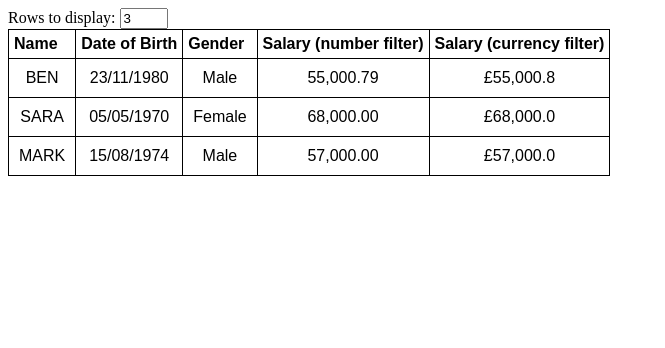
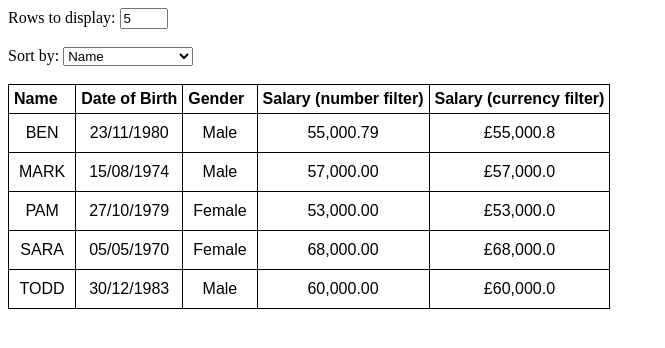
Before and after one commit to MariuszSzlachta/Learn-AngularJS, a plain HTML site: page index.html in a window 1280 px wide. Shown: the whole page, without its empty margins (0-665 px from the left). Drawn offline with Linux system fonts and the light colour scheme.

Commit message:
Sorting table using orderBy and input:select

```diff
--- a/index.html
+++ b/index.html
@@ -24,11 +24,31 @@
         padding: 5px;
         text-align: left;
     }
+
   </style>
 </head>
 <body ng-app="myModule">
   <div ng-controller="dataController">
-    Rows to display: <input type="number" ng-model="rowCount" step="1" max="5" min="0" />
+    <div>
+      <span>
+        Rows to display:
+      </span>
+      <input type="number" ng-model="rowCount" step="1" max="5" min="0" />
+    </div>
+    <br/>
+    <div>
+      <span>
+        Sort by:
+      </span>
+      <select ng-model="sortColumn">
+        <option value="name">Name</option>
+        <option value="dateOfBirth">Birth date</option>
+        <option value="gender">gender</option>
+        <option value="+salary">salary ascending</option>
+        <option value="-salary">salary descending</option>
+      </select>
+    </div>
+    <br>
     <table>
       <thead>
         <tr>
@@ -40,8 +60,8 @@
         </tr>
       </thead>
       <tbody>
-        <!-- limitTo: model : startingPosition -->
-        <tr ng-repeat="employee in employees | limitTo: rowCount">
+        <!-- filter_name || buildInFilter: model : startingPosition -->
+        <tr ng-repeat="employee in employees | limitTo: rowCount | orderBy: sortColumn" >
           <td>{{ employee.name | uppercase }}</td>
           <td>{{ employee.dateOfBirth | date: "dd/MM/yyyy" }}</td>
           <td>{{ employee.gender }}</td>
--- a/script.js
+++ b/script.js
@@ -26,5 +26,6 @@ const dataController = myApp.controller('dataController', $scope => {
   ];
 
   $scope.employees = employees;
-  $scope.rowCount = 3;
+  $scope.rowCount = 5;
+  $scope.sortColumn = "name"; // name is a default value I want to sort by
 })
```
